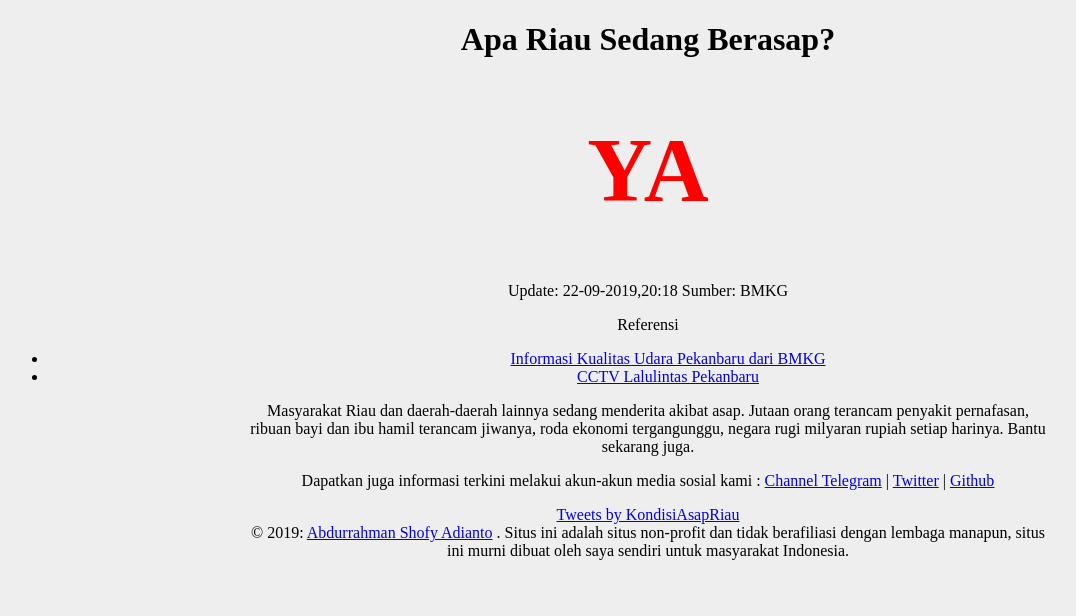
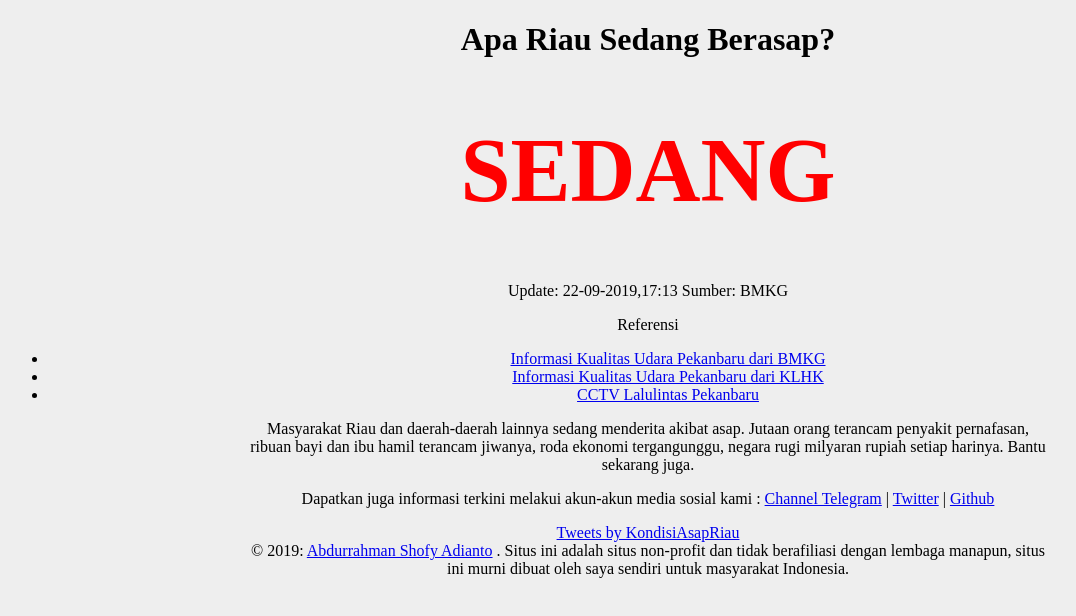
Before and after one commit to ApaRiauSedangBerasap/ApaRiauSedangBerasap, a plain HTML site: page index.html in a window 1280 px wide. Shown: the whole page, without its empty margins (0-1076 px from the left). Drawn offline with Linux system fonts and the light colour scheme.

Commit message:
update content

```diff
--- a/data.json
+++ b/data.json
@@ -1 +1 @@
-{"status":"YA","color":"red","time":["22-09-2019","20:18"],"source":"BMKG"}
+{"status":"SEDANG","color":"blue","time":["22-09-2019","17:13"],"source":"BMKG"}
--- a/index.html
+++ b/index.html
@@ -44,6 +44,7 @@
             Referensi
             <ul>
                 <li><a target="_blank" href="https://www.bmkg.go.id/kualitas-udara/informasi-partikulat-pm10.bmkg?Lokasi=PEKANBARU">Informasi Kualitas Udara Pekanbaru dari BMKG</a></li>
+                <li><a target="_blank" href="http://iku.menlhk.go.id/aqms/pm25">Informasi Kualitas Udara Pekanbaru dari KLHK</a></li>
                 <li><a target="_blank" href="http://cctv.pekanbaru.go.id/live/">CCTV Lalulintas Pekanbaru</a></li>
             </ul>
         </p>
```
